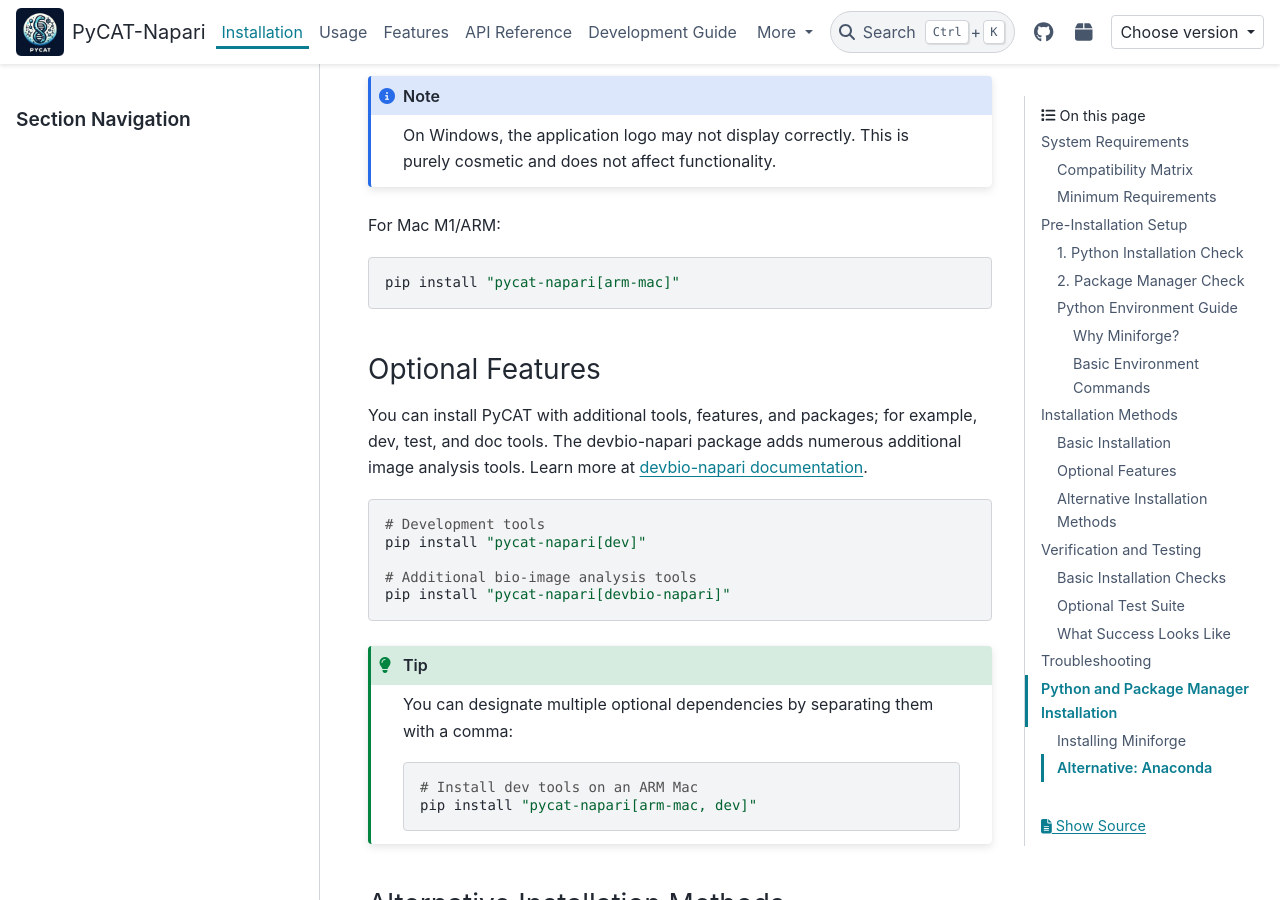
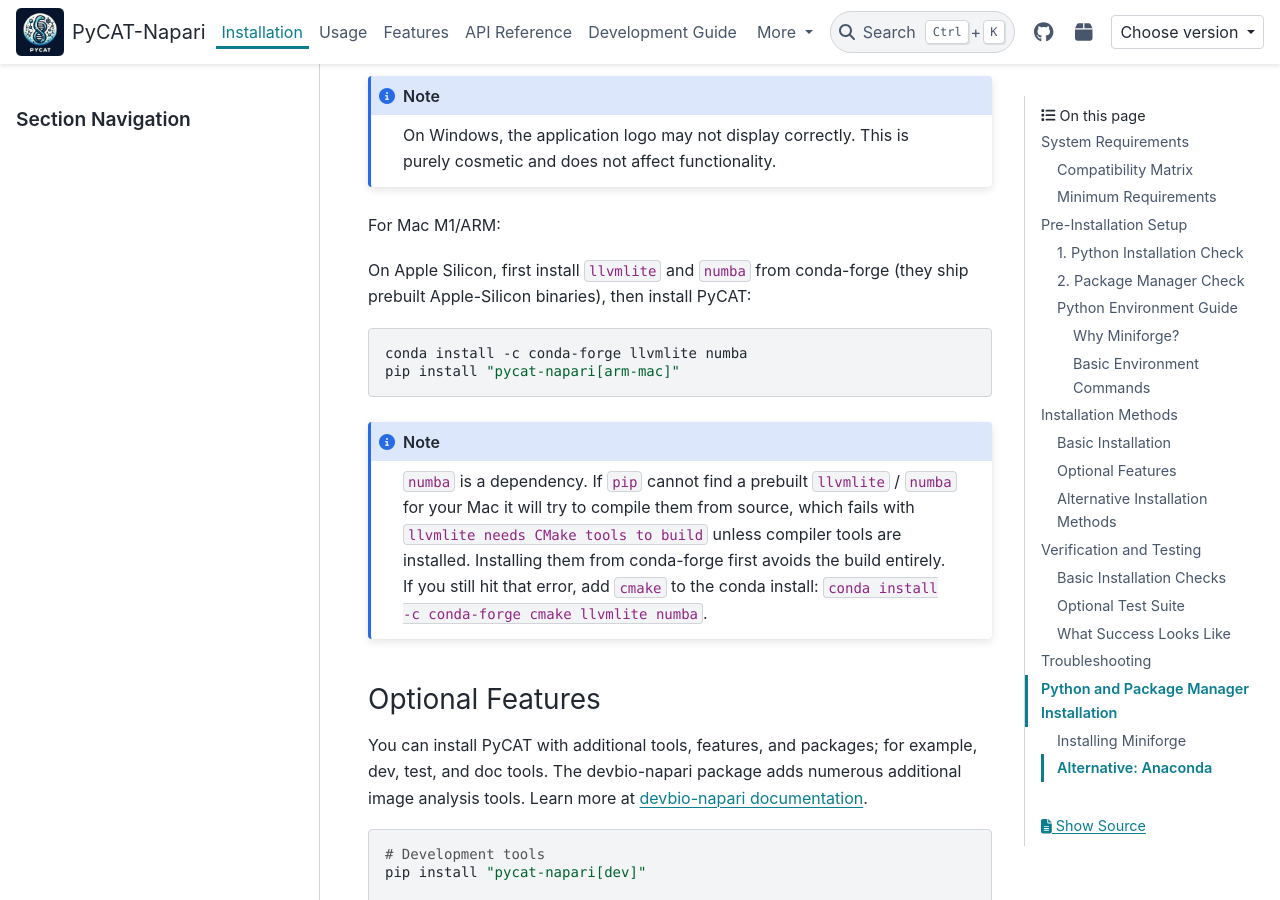
Before and after one commit to BanerjeeLab-repertoire/pycat-napari, a Sphinx documentation site: the page built from docs/source/installation.rst, in a window 1280 px wide and 900 px high, scrolled down 3432 px. Built offline with Sphinx 7.4.7 and the PyData theme 0.15.4, drawn with Linux system fonts in a browser that asks for light colours.

```diff
--- a/docs/source/installation.rst
+++ b/docs/source/installation.rst
@@ -152,9 +152,21 @@ For Windows:
 
 For Mac M1/ARM:
 
+On Apple Silicon, first install ``llvmlite`` and ``numba`` from conda-forge (they
+ship prebuilt Apple-Silicon binaries), then install PyCAT:
+
 .. code-block:: bash
 
+   conda install -c conda-forge llvmlite numba
    pip install "pycat-napari[arm-mac]"
+
+.. note::
+   ``numba`` is a dependency. If ``pip`` cannot find a prebuilt ``llvmlite`` /
+   ``numba`` for your Mac it will try to compile them from source, which fails
+   with ``llvmlite needs CMake tools to build`` unless compiler tools are
+   installed. Installing them from conda-forge first avoids the build entirely.
+   If you still hit that error, add ``cmake`` to the conda install:
+   ``conda install -c conda-forge cmake llvmlite numba``.
 
 Optional Features
 ^^^^^^^^^^^^^^^^^
--- a/pyproject.toml
+++ b/pyproject.toml
@@ -4,7 +4,7 @@ build-backend = "hatchling.build"
 
 [project]
 name = "pycat-napari"
-version = "1.5.256"
+version = "1.5.259"
 description = "Python Condensate Analysis Toolbox - A napari-based tool for biomolecular condensate analysis"
 readme = "README.md"
 requires-python = ">=3.12,<3.14"
```
Also changed, not shown: CHANGELOG.md (+39 -0 lines), README.md (+6 -0 lines), .readthedocs.yaml.
